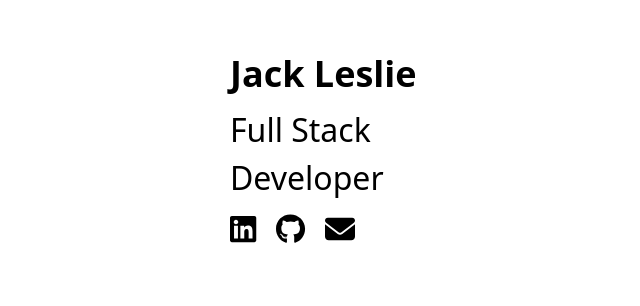
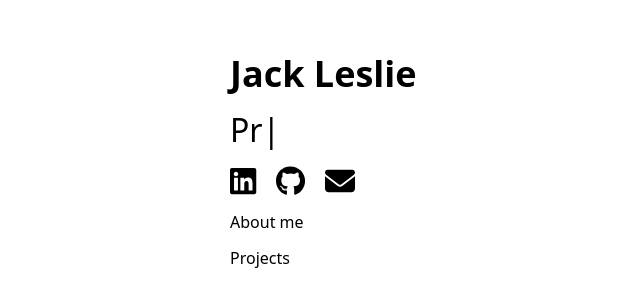
Before and after one commit to jlesliegit/react-portfolio, a React (Vite) app: page / in a window 1280 px wide. Shown: the part 154-460 px from the top of the page, without its empty margins (90-730 px from the left). Built offline with nearby package versions, Linux system fonts and the light colour scheme.

Commit message:
Added links to about me and project section

```diff
--- a/src/atoms/NavigationLinks.jsx
+++ b/src/atoms/NavigationLinks.jsx
@@ -0,0 +1,10 @@
+import {Link, NavLink} from "react-router-dom";
+
+export default function NavigationLinks() {
+    return(
+        <>
+            <Link to={'/about'} className={'hover:font-bold'}>About me</Link>
+            <Link to={'/projects'} className={'hover:font-bold'}>Projects</Link>
+        </>
+    )
+}
--- a/src/components/Hero.jsx
+++ b/src/components/Hero.jsx
@@ -1,6 +1,8 @@
 import Title from "../atoms/Title.jsx";
 import Tagline from "../atoms/Tagline.jsx";
 import SocialLinks from "../atoms/SocialLinks.jsx";
+import {NavLink} from "react-router-dom";
+import NavigationLinks from "../atoms/NavigationLinks.jsx";
 
 export default function Hero() {
     return(
@@ -9,6 +11,7 @@
                 <Title />
                 <Tagline />
                 <SocialLinks />
+                <NavigationLinks />
             </div>
         </div>
     )
```
